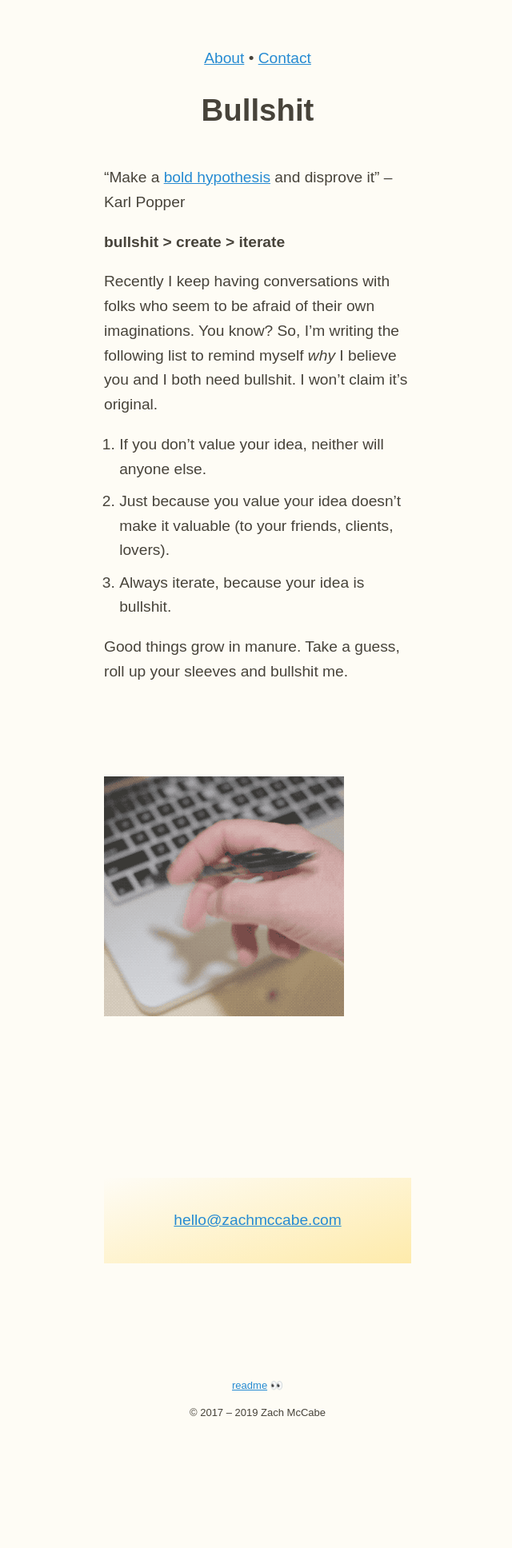
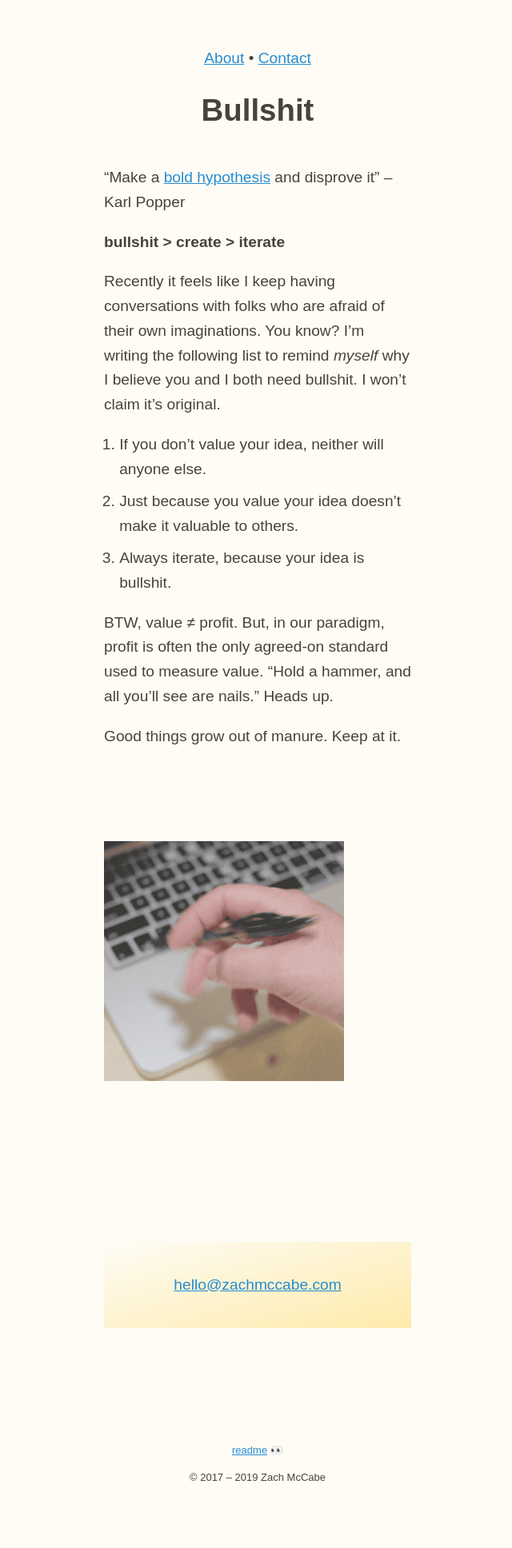
Before and after one commit to zachmccabe/zachmccabe.github.io, a Jekyll site: the page built from bullshit.md, in a window 1280 px wide. Shown: the whole page at 80% size, without its empty margins (318-958 px from the left). Built offline with Jekyll 4.4.1, drawn with Linux system fonts in a browser that asks for light colours; before the commit the page ends 1856 px from its top, so only the background shows below that.

Commit message:
Update bullshit.md
Clarifying the idea. Minor edits.

```diff
--- a/bullshit.md
+++ b/bullshit.md
@@ -12,12 +12,14 @@ cta: <a href="mailto:hello@zachmccabe.com">hello@zachmccabe.com</a>
 
 **bullshit > create > iterate**
 
-Recently I keep having conversations with folks who seem to be afraid of their own imaginations. You know? So, I'm writing the following list to remind myself *why* I believe you and I both need bullshit. I won't claim it’s original.
+Recently it feels like I keep having conversations with folks who are afraid of their own imaginations. You know? I'm writing the following list to remind *myself* why I believe you and I both need bullshit. I won't claim it’s original.
 
 1. If you don't value your idea, neither will anyone else.
-2. Just because you value your idea doesn't make it valuable (to your friends, clients, lovers).
+2. Just because you value your idea doesn't make it valuable to others.
 3. Always iterate, because your idea is bullshit.
 
-Good things grow in manure. Take a guess, roll up your sleeves and bullshit me.
+BTW, value &ne; profit. But, in our paradigm, profit is often the only agreed-on standard used to measure value. "Hold a hammer, and all you'll see are nails." Heads up.
+
+Good things grow out of manure. Keep at it.
 
 ![Twirling a pen](https://www.zachmccabe.com/assets/viz/pen-flip-300.gif)
```
